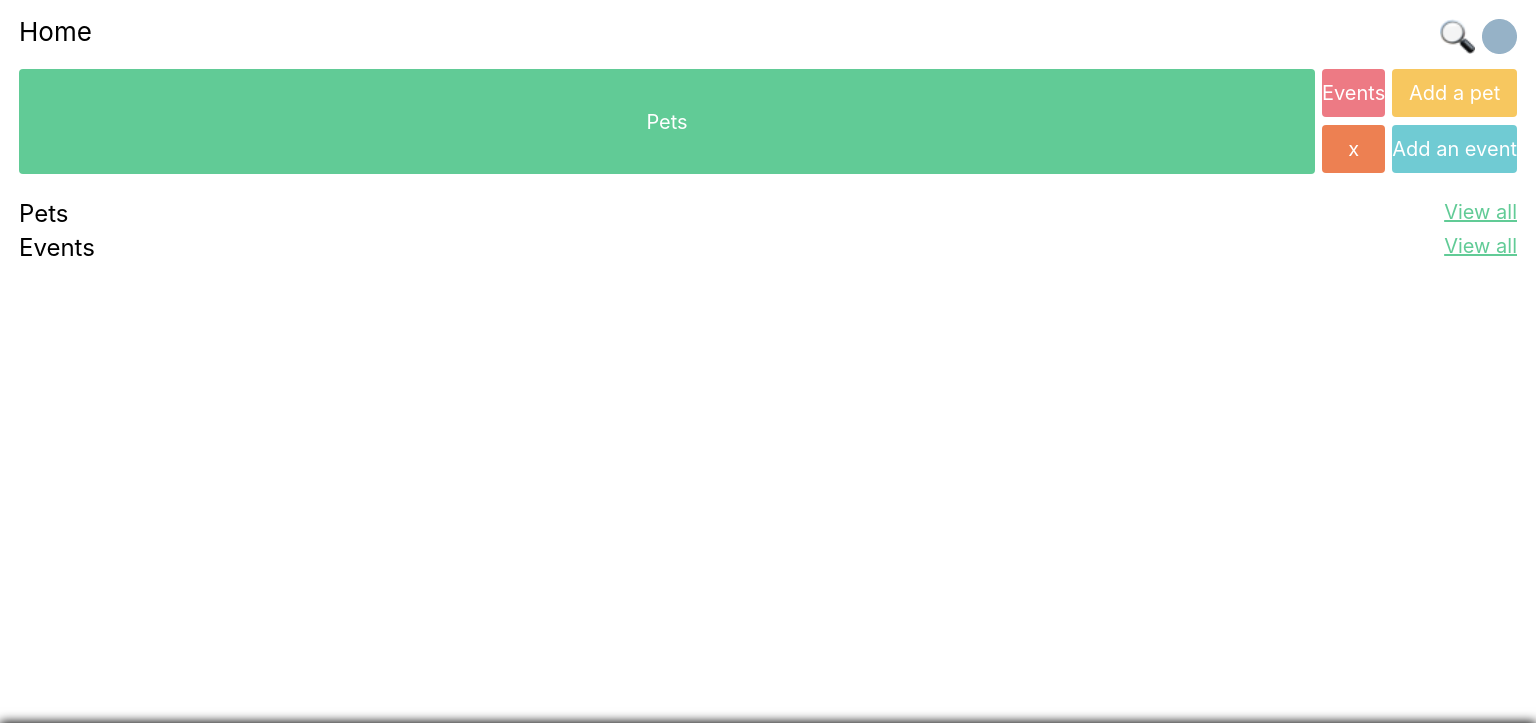
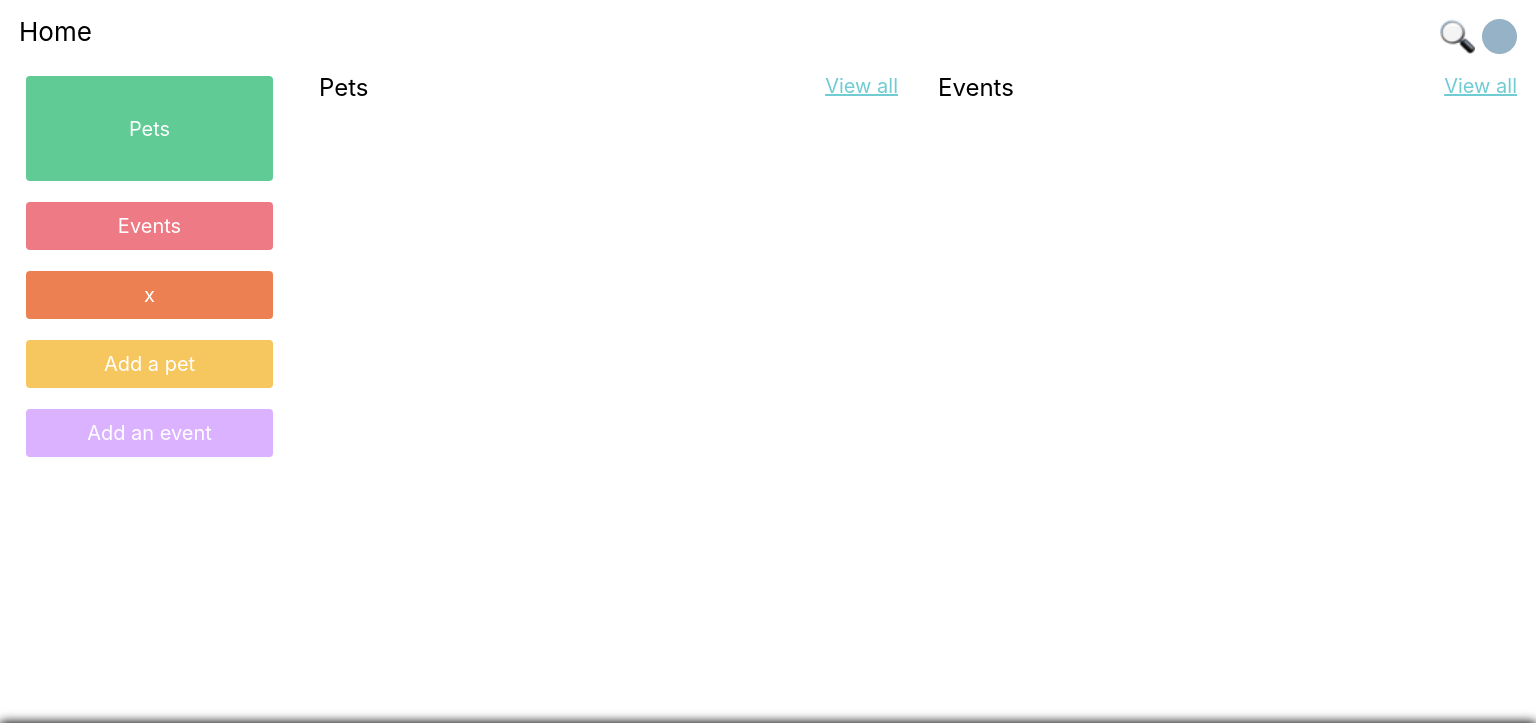
Before and after one commit to devinekask/1920-DEV3-plan-it-geenens-vandeweghe, a PHP site: page / in a window 1536 px wide. Shown: the top 723 px of the page. Run offline with PHP 8.4, Linux system fonts and the light colour scheme; data that the repository does not hold is empty.

Commit message:
responsive home

```diff
--- a/src/css/style.css
+++ b/src/css/style.css
@@ -126,7 +126,7 @@ p {
 
 .dashboard__home--purple {
   grid-area: 2 / 3 / 2 / 4;
-  background-color: #70cbd3;
+  background-color: #dbb2ff;
 }
 
 .dashboard__home--red,
@@ -218,7 +218,7 @@ p {
 }
 
 .link__wrapper {
-  background-color: #61cb96;
+  background-color: #70cbd3;
   display: flex;
   flex-flow: column;
   align-items: center;
@@ -226,7 +226,7 @@ p {
   text-decoration: none;
   padding: var(--marginSmall);
   border-radius: 4px;
-  border: #61cb96 .3rem solid;
+  border: #70cbd3 .3rem solid;
   margin-bottom: var(--marginSmall);
 }
 
@@ -246,7 +246,7 @@ p {
 }
 
 .link__wrapper--name {
-  background-color: #ed7a84;
+  background-color: #70cbd3;
   width: min-content;
   color: white;
   font-size: var(--fontsizeMedium);
@@ -263,7 +263,7 @@ p {
   grid-template-columns: 2fr 6fr 2fr;
   background-color: white;
   color: black;
-  border: #ed7a84 .3rem solid;
+  border: #70cbd3 .3rem solid;
 }
 
 .home-events-image {
@@ -290,7 +290,7 @@ p {
 }
 
 .viewall {
-  color: #61cb96;
+  color: #70cbd3;
 }
 
 .detail-label {
@@ -350,7 +350,7 @@ p {
   margin-bottom: var(--marginMedium);
 }
 
-@media only screen and (min-width: 420px) {
+@media only screen and (max-width: 420px) {
 
   .petinfo-wrapper {
     flex-flow: column;
@@ -360,20 +360,54 @@ p {
 
 @media only screen and (min-width: 1024px) {
 
+  body {
+    height: 100%;
+  }
+
   .content-wrapper {
+    display: grid;
     grid-template-areas:
       'dashboard content'
       'dashboard content';
+    grid-template-columns: 30rem auto;
+    grid-template-rows: auto;
   }
 
   .dashboard__home--header {
-    grid-template-columns: 1fr;
-    grid-template-rows: auto;
     grid-area: dashboard;
+    display: flex;
+    flex-flow: column;
+    justify-content: flex-start;
+    margin: 0 var(--marginMedium) 0 0;
+
   }
 
+  .dashboard__item {
+    margin: 7px;
+  }
 }
 
-@media only screen and (max-width: 1440px) {
+@media only screen and (min-width: 1440px) {
 
+  .list__home--pets {
+    margin: 0;
+  }
+
+  .dashboard__home--content {
+    display: grid;
+    grid-template-areas:
+      'petstitle eventstitle'
+      'petscontent eventscontent';
+    grid-template-columns: 1fr  1fr;
+    grid-template-rows: auto;
+    column-gap: 4rem;
+  }
+
+  .title__home--pets {
+    grid-area: petstitle;
+  }
+
+  .title__home--events {
+    grid-area: eventstitle;
+  }
 }
--- a/src/view/pets/index.php
+++ b/src/view/pets/index.php
@@ -11,32 +11,34 @@
 
   <!-- Overview of Pets -->
   <section class="dashboard dashboard__home--content">
-    <div class="wrap">
+    <div class="wrap title__home--pets">
           <h3 class="section__title">Pets</h3>
           <a href="index.php?page=pets" class="viewall">View all</a>
     </div>
     <div class="list__home--pets">
+    <?php $loopp = 0 ?>
       <?php if(!empty($pets)) : ?>
         <?php foreach ($pets as $pet):?>
+          <?php $loopp++ ?>
           <a href=<?php echo "index.php?page=petdetail&id=" . $pet['id']; ?> class="link__wrapper">
             <img <?php echo "src=\"./assets/images/pettype" . $pet['type'] . ".jpg\""; ?> width= "100px" height="100px" alt="">
             <?php echo $pet['name']; ?>
           </a>
-          <?php if  ($pet['id']=='6') break; ?>
+          <?php if  ($loopp == 6) break; ?>
         <?php endforeach; ?>
       <?php endif; ?>
     </div>
 
   <!-- Overview of Events -->
-    <div class="wrap">
+    <div class="wrap title__home--events">
         <h3 class="section__title">Events</h3>
         <a href="index.php?page=events" class="viewall">View all</a>
     </div>
     <div class="list__home--events">
-    <?php $loop = 0 ?>
+    <?php $loope = 0 ?>
       <?php if(!empty($events)) : ?>
         <?php foreach ($events as $event):?>
-          <?php $loop++ ?>
+          <?php $loope++ ?>
           <a href=<?php echo "index.php?page=eventdetail&id=" . $event['eventid']; ?> class="link__wrapper link__wrapper--events">
             <div class="home-events-image">
               <img src="./assets/images/magnifyingglass.png" width="50px" height="50px" alt="">
@@ -52,7 +54,7 @@
               <img src="./assets/images/magnifyingglass.png" width="25px" height="25px" alt="">
             </div>
           </a>
-          <?php if  ($loop == 2) break; ?>
+          <?php if  ($loope == 6) break; ?>
           <?php endforeach; ?>
       <?php endif; ?>
     </div>
--- a/src/view/pets/pets.php
+++ b/src/view/pets/pets.php
@@ -1,3 +1,4 @@
+
 <p>Order pets by</p>
 <section class="dashboard dashboard__pets--header">
     <h2 class="hidden">Dashboard</h2>
```
